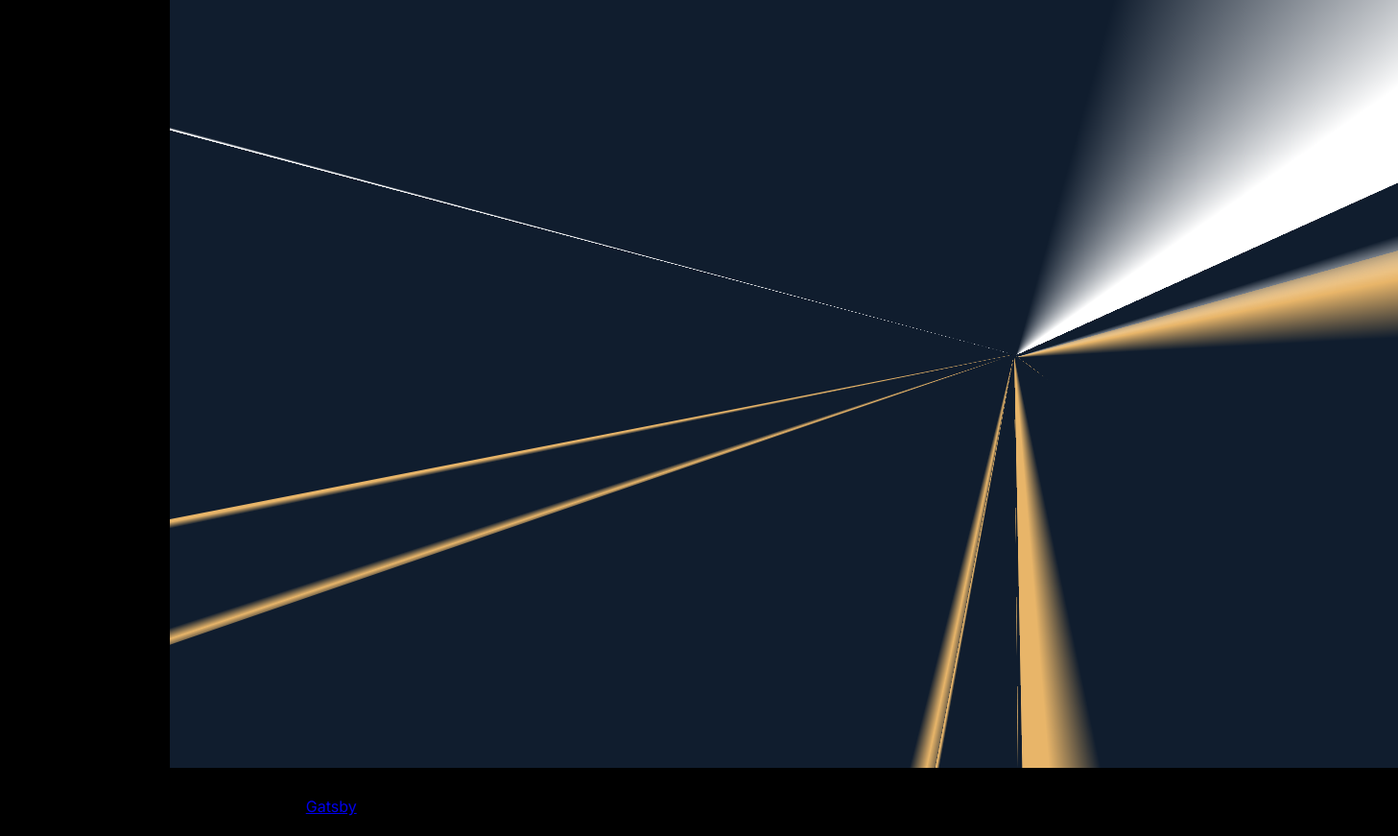
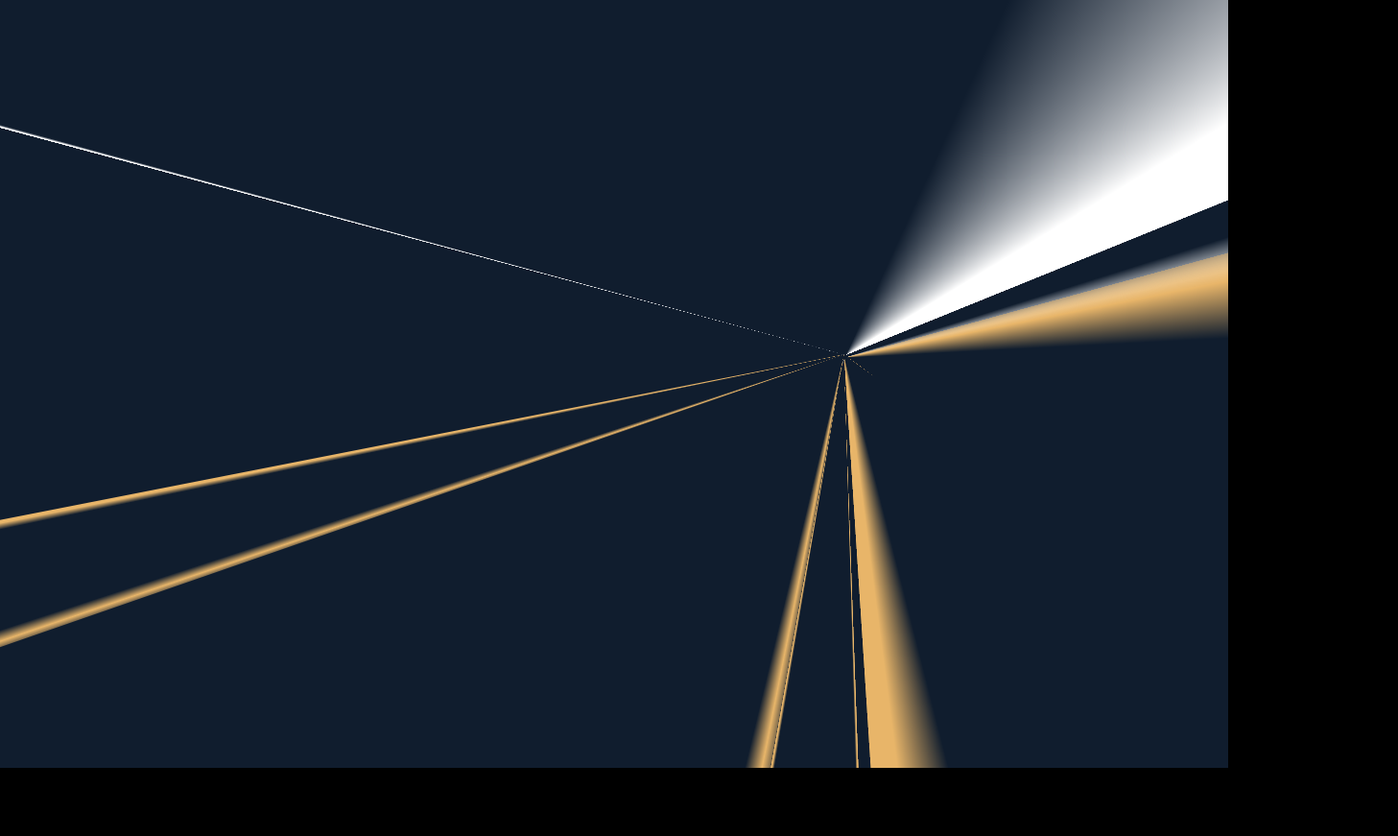
Before and after one commit to Craaftx/guilmaindorian.com, a Gatsby site: page / in a window 1280 px wide. Shown: the whole page at 96% size, 1457 px wide, since content can reach past the window. After the commit the page ends 800 px from the top, so only its background shows below. Built offline with nearby package versions, Linux system fonts and the light colour scheme; Gatsby itself is replaced by a stand-in of ours.

Commit message:
:fire: Remove initial style of layout

```diff
--- a/src/components/layout.js
+++ b/src/components/layout.js
@@ -13,24 +13,7 @@ const Layout = ({ children }) => {
   return (
     <>
       <CustomCursor />
-      <div
-        style={{
-          margin: `0 auto`,
-          maxWidth: 960,
-          padding: `0 1.0875rem 1.45rem`,
-        }}
-      >
-        <main>{children}</main>
-        <footer
-          style={{
-            marginTop: `2rem`,
-          }}
-        >
-          © {new Date().getFullYear()}, Built with
-          {` `}
-          <a href="https://www.gatsbyjs.com">Gatsby</a>
-        </footer>
-      </div>
+      <main>{children}</main>
     </>
   )
 }
```
